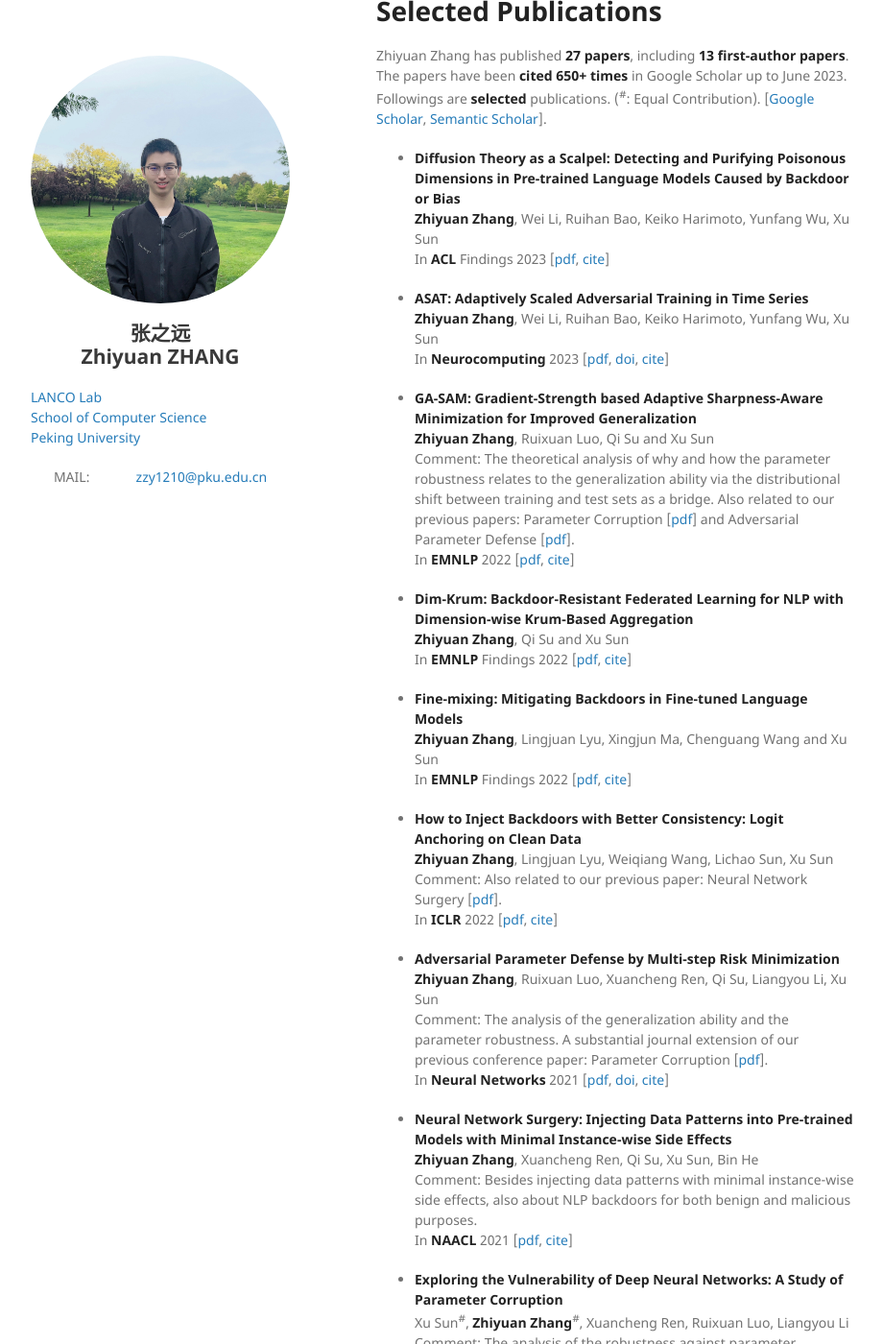
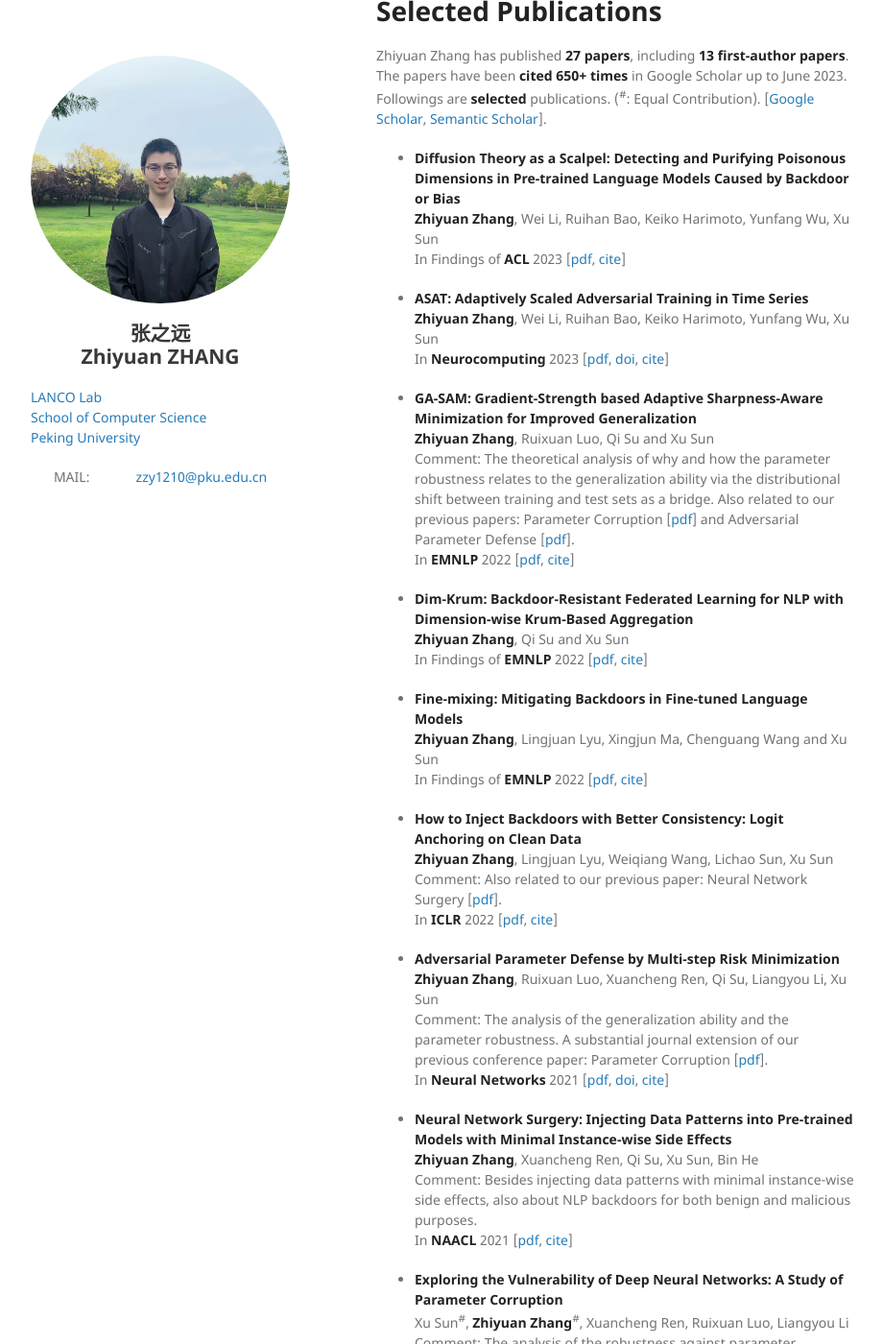
Before and after one commit to pkuzzy/pkuzzy.github.io, a Jekyll site: the page built from index.md, in a window 1280 px wide and 1400 px high, scrolled down 672 px. Shown: the whole window at 96% size, without its empty margins (178-1098 px from the left). Built offline with Jekyll 4.4.1, drawn with Linux system fonts in a browser that asks for light colours; nearby versions of some CDN libraries; our own code applies the rules of GitHub Pages for plain Markdown files; some of the changed text lies outside the part shown.

```diff
--- a/index.md
+++ b/index.md
@@ -27,7 +27,7 @@ Zhiyuan Zhang has published **27 papers**, including **13 first-author papers**.
 
 - **Diffusion Theory as a Scalpel: Detecting and Purifying Poisonous Dimensions in Pre-trained Language Models Caused by Backdoor or Bias**
   **Zhiyuan Zhang**, Wei Li, Ruihan Bao, Keiko Harimoto, Yunfang Wu, Xu Sun
-  In **ACL** Findings 2023 [[pdf](https://arxiv.org/pdf/2305.04547.pdf), [cite](https://dblp.uni-trier.de/rec/journals/corr/abs-2305-04547.html?view=bibtex)]
+  In Findings of **ACL** 2023 [[pdf](https://arxiv.org/pdf/2305.04547.pdf), [cite](https://dblp.uni-trier.de/rec/journals/corr/abs-2305-04547.html?view=bibtex)]
 
 - **ASAT: Adaptively Scaled Adversarial Training in Time Series**
   **Zhiyuan Zhang**, Wei Li, Ruihan Bao, Keiko Harimoto, Yunfang Wu, Xu Sun
@@ -40,11 +40,11 @@ Zhiyuan Zhang has published **27 papers**, including **13 first-author papers**.
 
 - **Dim-Krum: Backdoor-Resistant Federated Learning for NLP with Dimension-wise Krum-Based Aggregation**
   **Zhiyuan Zhang**, Qi Su and Xu Sun
-  In **EMNLP** Findings 2022 [[pdf](https://aclanthology.org/2022.findings-emnlp.25.pdf), [cite](https://dblp.uni-trier.de/rec/conf/emnlp/Zhang0022a.html?view=bibtex)]
+  In Findings of **EMNLP** 2022 [[pdf](https://aclanthology.org/2022.findings-emnlp.25.pdf), [cite](https://dblp.uni-trier.de/rec/conf/emnlp/Zhang0022a.html?view=bibtex)]
 
 - **Fine-mixing: Mitigating Backdoors in Fine-tuned Language Models**
   **Zhiyuan Zhang**, Lingjuan Lyu, Xingjun Ma, Chenguang Wang and Xu Sun
-  In **EMNLP** Findings 2022 [[pdf](https://aclanthology.org/2022.findings-emnlp.26.pdf), [cite](https://dblp.uni-trier.de/rec/conf/emnlp/ZhangLM0022.html?view=bibtex)]
+  In Findings of **EMNLP** 2022 [[pdf](https://aclanthology.org/2022.findings-emnlp.26.pdf), [cite](https://dblp.uni-trier.de/rec/conf/emnlp/ZhangLM0022.html?view=bibtex)]
 
 - **How to Inject Backdoors with Better Consistency: Logit Anchoring on Clean Data**
   **Zhiyuan Zhang**, Lingjuan Lyu, Weiqiang Wang, Lichao Sun, Xu Sun
@@ -138,7 +138,7 @@ Zhiyuan Zhang has published **27 papers**, including **13 first-author papers**.
 
 - **Diffusion Theory as a Scalpel: Detecting and Purifying Poisonous Dimensions in Pre-trained Language Models Caused by Backdoor or Bias**
   **Zhiyuan Zhang**, Wei Li, Ruihan Bao, Keiko Harimoto, Yunfang Wu, Xu Sun
-  In **ACL** Findings 2023 [[pdf](https://arxiv.org/pdf/2305.04547.pdf), [cite](https://dblp.uni-trier.de/rec/journals/corr/abs-2305-04547.html?view=bibtex)]
+  In Findings of **ACL** 2023 [[pdf](https://arxiv.org/pdf/2305.04547.pdf), [cite](https://dblp.uni-trier.de/rec/journals/corr/abs-2305-04547.html?view=bibtex)]
 
 - **GA-SAM: Gradient-Strength based Adaptive Sharpness-Aware Minimization for Improved Generalization**
   **Zhiyuan Zhang**, Ruixuan Luo, Qi Su and Xu Sun
@@ -147,11 +147,11 @@ Zhiyuan Zhang has published **27 papers**, including **13 first-author papers**.
 
 - **Dim-Krum: Backdoor-Resistant Federated Learning for NLP with Dimension-wise Krum-Based Aggregation**
   **Zhiyuan Zhang**, Qi Su and Xu Sun
-  In **EMNLP** Findings 2022 [[pdf](https://aclanthology.org/2022.findings-emnlp.25.pdf), [cite](https://dblp.uni-trier.de/rec/conf/emnlp/Zhang0022a.html?view=bibtex)]
+  In Findings of **EMNLP** 2022 [[pdf](https://aclanthology.org/2022.findings-emnlp.25.pdf), [cite](https://dblp.uni-trier.de/rec/conf/emnlp/Zhang0022a.html?view=bibtex)]
 
 - **Fine-mixing: Mitigating Backdoors in Fine-tuned Language Models**
   **Zhiyuan Zhang**, Lingjuan Lyu, Xingjun Ma, Chenguang Wang and Xu Sun
-  In **EMNLP** Findings 2022 [[pdf](https://aclanthology.org/2022.findings-emnlp.26.pdf), [cite](https://dblp.uni-trier.de/rec/conf/emnlp/ZhangLM0022.html?view=bibtex)]
+  In Findings of **EMNLP** 2022 [[pdf](https://aclanthology.org/2022.findings-emnlp.26.pdf), [cite](https://dblp.uni-trier.de/rec/conf/emnlp/ZhangLM0022.html?view=bibtex)]
 
 - **How to Inject Backdoors with Better Consistency: Logit Anchoring on Clean Data**
   **Zhiyuan Zhang**, Lingjuan Lyu, Weiqiang Wang, Lichao Sun, Xu Sun
@@ -179,7 +179,7 @@ Zhiyuan Zhang has published **27 papers**, including **13 first-author papers**.
 
 - **Expose Backdoors on the Way: A Feature-Based Efficient Defense against Textual Backdoor Attacks**
   Sishuo Chen, Wenkai Yang, **Zhiyuan Zhang**, Xiaohan Bi and Xu Sun
-  In **EMNLP** Findings 2022 [[pdf](https://aclanthology.org/2022.findings-emnlp.47.pdf), [cite](https://dblp.uni-trier.de/rec/conf/emnlp/ChenYZBS22.html?view=bibtex)]
+  In Findings of **EMNLP** 2022 [[pdf](https://aclanthology.org/2022.findings-emnlp.47.pdf), [cite](https://dblp.uni-trier.de/rec/conf/emnlp/ChenYZBS22.html?view=bibtex)]
 
 - **Be Careful about Poisoned Word Embeddings: Exploring the Vulnerability of the Embedding Layers in NLP Models**
   Wenkai Yang, Lei Li, **Zhiyuan Zhang**, Xuancheng Ren, Xu Sun, Bin He
@@ -208,7 +208,7 @@ Zhiyuan Zhang has published **27 papers**, including **13 first-author papers**.
 - **Pretrain-KGE: Learning Knowledge Representation from Pretrained Language Models**
   **Zhiyuan Zhang**, Xiaoqian Liu, Yi Zhang, Qi Su, Xu Sun and Bin He
   Comment: The full version: preprint [[openreview](https://openreview.net/forum?id=HJlv-Fz-pS)].
-  In **EMNLP** Findings 2020 (short) [[pdf](https://www.aclweb.org/anthology/2020.findings-emnlp.25.pdf), [cite](https://dblp.uni-trier.de/rec/conf/emnlp/ZhangLZ00H20.html?view=bibtex)]
+  In Findings of **EMNLP** 2020 (short) [[pdf](https://www.aclweb.org/anthology/2020.findings-emnlp.25.pdf), [cite](https://dblp.uni-trier.de/rec/conf/emnlp/ZhangLZ00H20.html?view=bibtex)]
 
 - **Automatic Translating between Ancient Chinese and Contemporary Chinese with Limited Aligned Corpora**
   **Zhiyuan Zhang**, Wei Li, Qi Su
```
